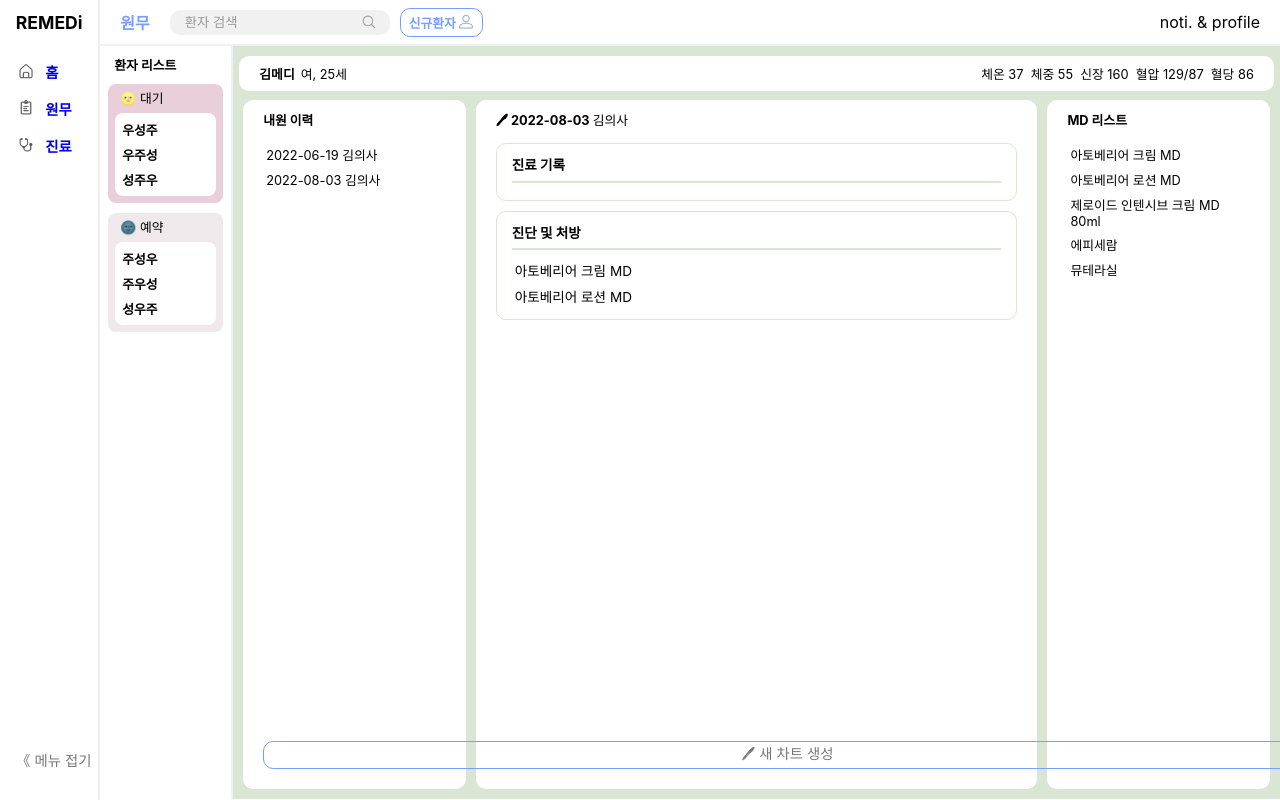
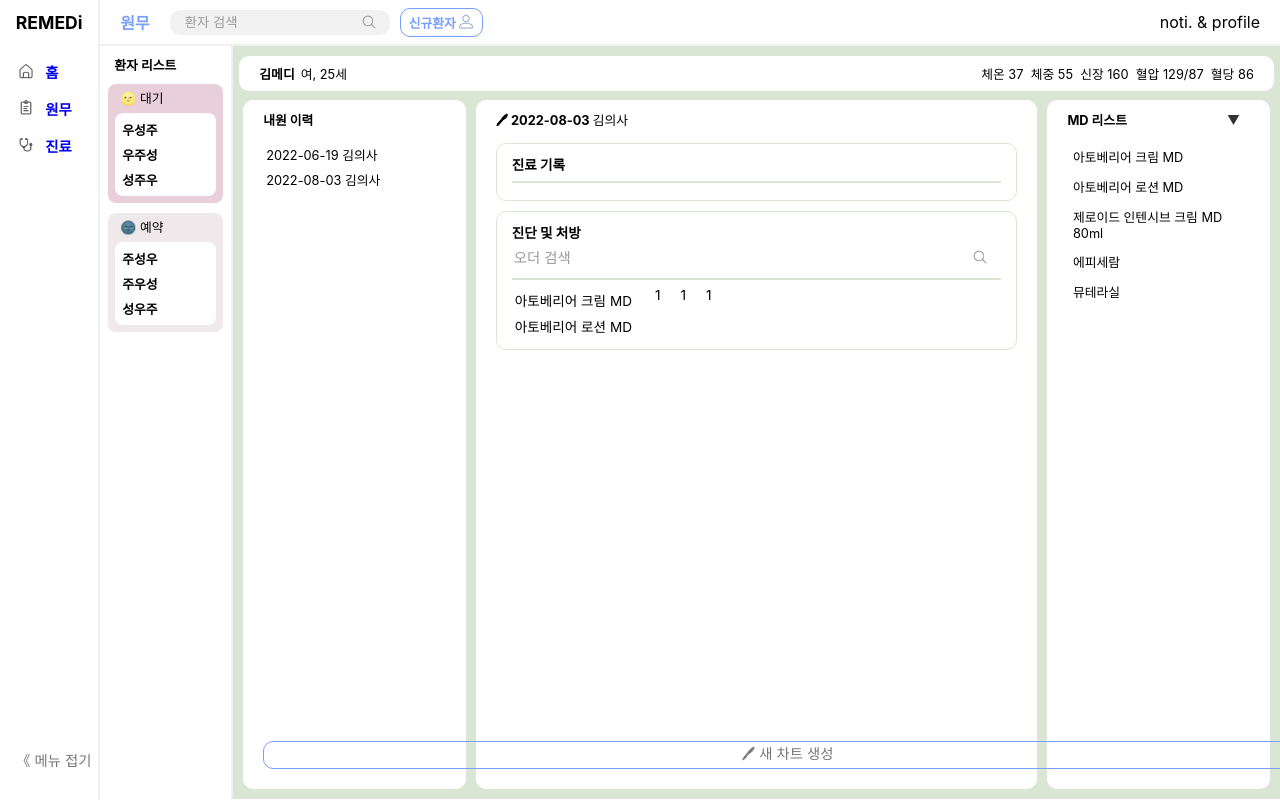
Before and after one commit to Remedi2022/EMR_frontend, a React (Create React App) app: page /examination in a window 1280 px wide. Shown: the top 800 px of the page. Built offline with nearby package versions, Linux system fonts and the light colour scheme.

Commit message:
9/27 화 6:06

```diff
--- a/src/pages/Examination.css
+++ b/src/pages/Examination.css
@@ -152,8 +152,15 @@
 
 }
 
+
+.mdlistToggle{
+    margin-left: 100px;
+    color:rgb(50, 50, 50);
+    cursor: pointer;
+}
+
 .mdlistItem{
-        padding: 3px;
+        padding: 5.5px;
         cursor: pointer;
         display: flex;
         align-items: center;
@@ -172,15 +179,37 @@
     border-radius: 10px;
 }
 
-.addMD {
+.order-search-field{
+    width: 100%;
+    height: 30px;
+    padding: 5px 55px 3px 2px;
+    border: none;
+    border-radius: 10px;
+    outline-style: none;
+    background-color: white;
+    font-size: 0.9rem;
+}
+
+.shortDivider{
+    /* display: flex; */
+    /* flex-direction: row; */
+    border: 0.5px solid #d9e6d3;
+    width:90%;
+}
+
+.mdAmount{
     display: flex;
-    align-items: center;
-    /* color: #9AACCF; */
-    font-size: 0.8rem;
-    font-weight: bold;
-    border: 1px solid gray;
-    border-radius: 10px;
-    margin: 60px;
-    padding: 4px 8px;
-    cursor: pointer;
+    /* flex-direction: row; */
 }
+.amount{
+    /* display: flex;
+    flex-direction: row; */
+    /* margin-left: 100px; */
+    padding-left: 20px;
+    /* text-decoration: underline; */
+}
+
+.amounts{
+    display: flex;
+    padding-right: -10px;
+}
--- a/src/pages/Examination.jsx
+++ b/src/pages/Examination.jsx
@@ -39,10 +39,24 @@ function Content() {
                     </div>
                     <div className="examinationContentWrapper">
                         <span className="title">진단 및 처방</span>
+                        <form className="form" action="/" method="GET">
+                            <input className="order-search-field" type="search" placeholder="오더 검색"/>
+                            <button className="search-button" type="submit">
+                                <img className='searchIcon' src={ process.env.PUBLIC_URL + '/icons/search50_999.png' } />
+                            </button>
+                        </form>
                         <hr className="divider"></hr>
-                        <li className='mdItem'>
-                            아토베리어 크림 MD
-                        </li>
+                        <div className="mdAmount">
+                            <li className='mdItem'>
+                                아토베리어 크림 MD
+                            </li>
+                            <div className="amounts">
+                                <span className="amount">1</span>
+                                <span className="amount">1</span>
+                                <span className="amount">1</span>
+                            </div>
+                        </div>
+
                         <li className='mdItem'>
                             아토베리어 로션 MD
                         </li>
@@ -52,6 +66,7 @@ function Content() {
 
                 <div className="MDList">
                     <span className="title">MD 리스트</span>
+                    <span className="mdlistToggle">▼ </span>
                     <ul className='visitList'>
                         <li className='mdlistItem'>
                             아토베리어 크림 MD
@@ -69,10 +84,6 @@ function Content() {
                              뮤테라실
                         </li>
                     </ul>
-
-                    {/* <div className="addMD">
-                        <span> MD 추가</span>
-                    </div> */}
                 </div>
             </div>
         </div>
```
